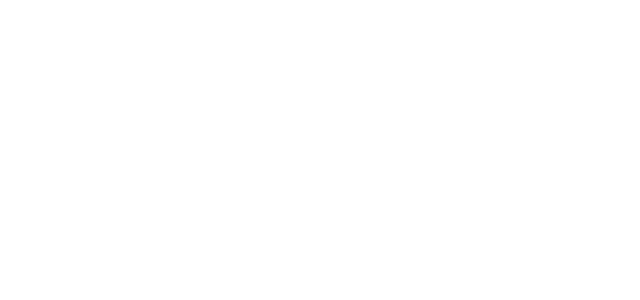
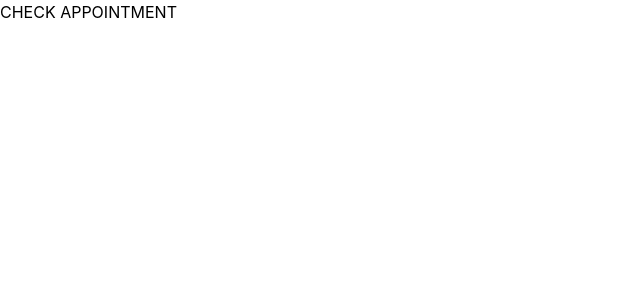
Before and after one commit to op2624685-sys/Hospital-Management-System, a React app in the folder Frontend/: page /appointment/check in a window 1280 px wide. Before the commit this address had no page. Shown: the top 300 px of the page, without its empty margins (0-640 px from the left). Built offline with nearby package versions, Linux system fonts and the light colour scheme; the HTML template or start-up script is replaced by a standard one.

Commit message:
added check appointment button

```diff
--- a/Frontend/src/App.jsx
+++ b/Frontend/src/App.jsx
@@ -18,13 +18,16 @@ import Neurology from './components/Neurology'
 import Orthopedics from './components/Orthopedics'
 import Pediatrics from './components/Pediatrics'
 import Radiology from './components/Radiology'
+import CheckAppointments from './pages/CheckAppointments'
 
 const App = () => {
   return (
     <div>
     <Routes>
       <Route path="/" element={<Home />} />
+      {/* appointment page link */}
       <Route path='/appointment' element={<Appointment />} />
+      <Route path='/appointment/check' element={<CheckAppointments />} />
       <Route path='/doctors' element={<Doctor />} />
       <Route path='/branches' element={<Branch />} />
       <Route path='/services' element={<Services />} />
--- a/Frontend/src/pages/Appointment.jsx
+++ b/Frontend/src/pages/Appointment.jsx
@@ -1,6 +1,7 @@
 import React from 'react'
 import Header from '../components/Header'
 import AppointmentBooking from '../components/AppointmentBooking'
+import { Link } from 'react-router-dom'
 
 const Appointment = () => {
   return (
@@ -10,6 +11,9 @@ const Appointment = () => {
         <div className='section-1 flex flex-col m-10 p-12 h-150 w-1/2 '>
           <h1 className='text-8xl font-semibold m-3 px-2'>Reserve Your Spot</h1>
           <p className='text-2xl m-3 mt-10'>Secure your preferred time slot by booking in advance. Our simple appointment system allows you to plan ahead and avoid waiting in line, so you can focus on what matters most.</p>
+          <div className='flex flex-row mt-10'>
+            <Link to="/appointment/check"className='bg-green-200 text-black m-1 border-2 border-black text-black py-2 px-4 rounded-lg hover:bg-red-300 hover:text-white'>Check Appointment</Link>
+          </div>
         </div>
         <AppointmentBooking />
       </div>
--- /dev/null
+++ b/Frontend/src/pages/CheckAppointments.jsx
@@ -0,0 +1,11 @@
+import React from 'react'
+
+const CheckAppointment = () => {
+  return (
+    <div>
+      <h1>CHECK APPOINTMENT</h1>
+    </div>
+  )
+}
+
+export default CheckAppointment
```
